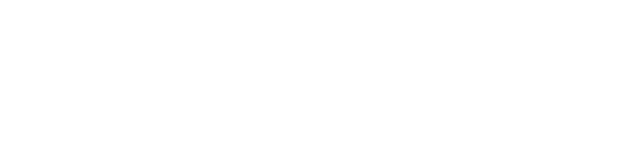
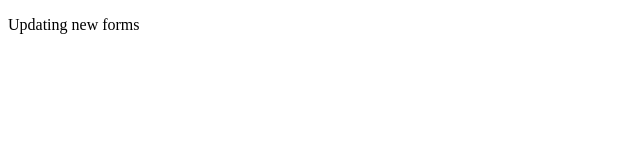
Before and after one commit to Hardik-India/default, a plain HTML site: page index.html in a window 1280 px wide. Shown: the whole page, without its empty margins (0-640 px from the left). Drawn offline with Linux system fonts and the light colour scheme.

Commit message:
Modifications

```diff
--- a/index.html
+++ b/index.html
@@ -6,6 +6,6 @@
     <title>Document</title>
 </head>
 <body>
-
+    <p>Updating new forms</p>
 </body>
 </html>
```
